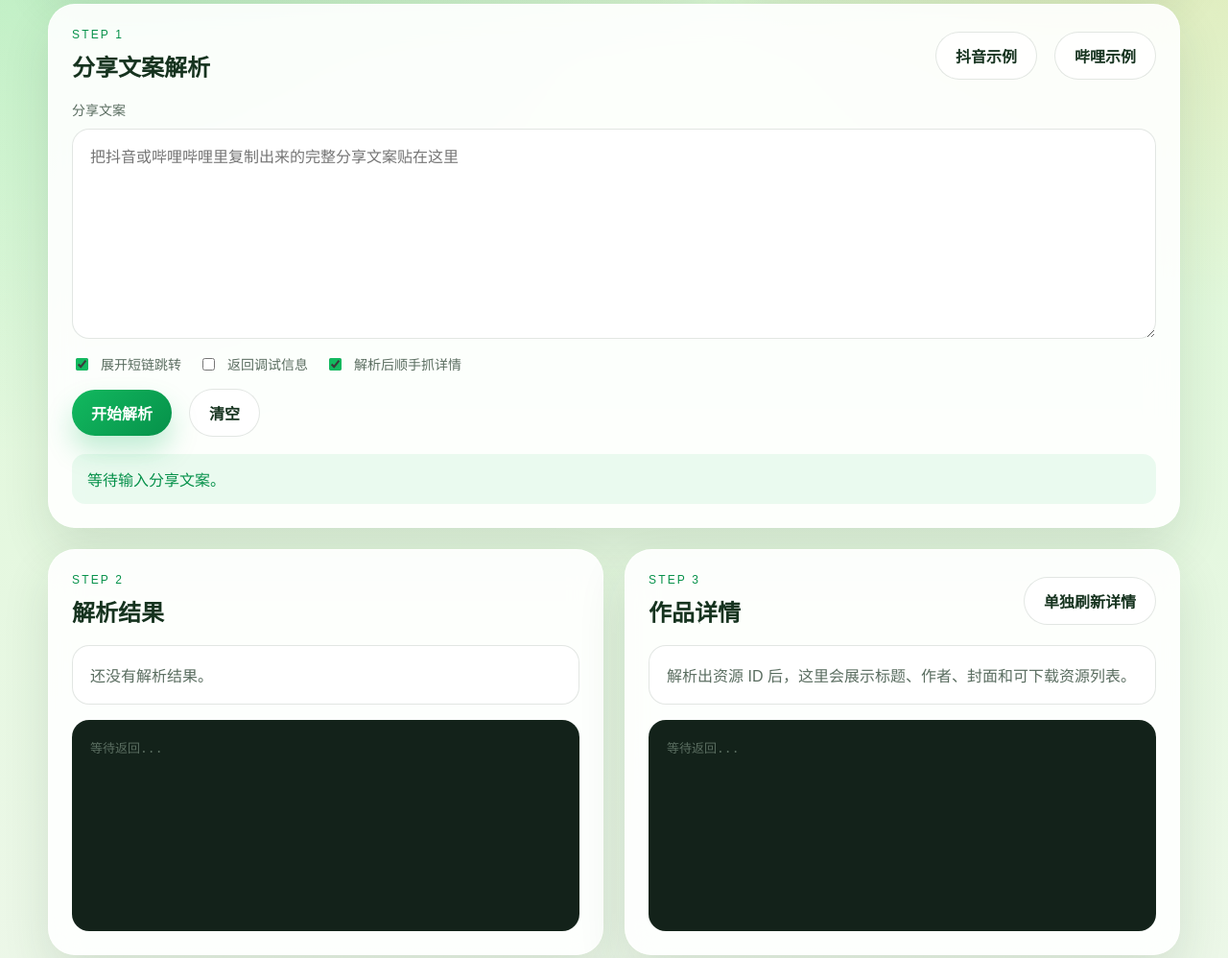
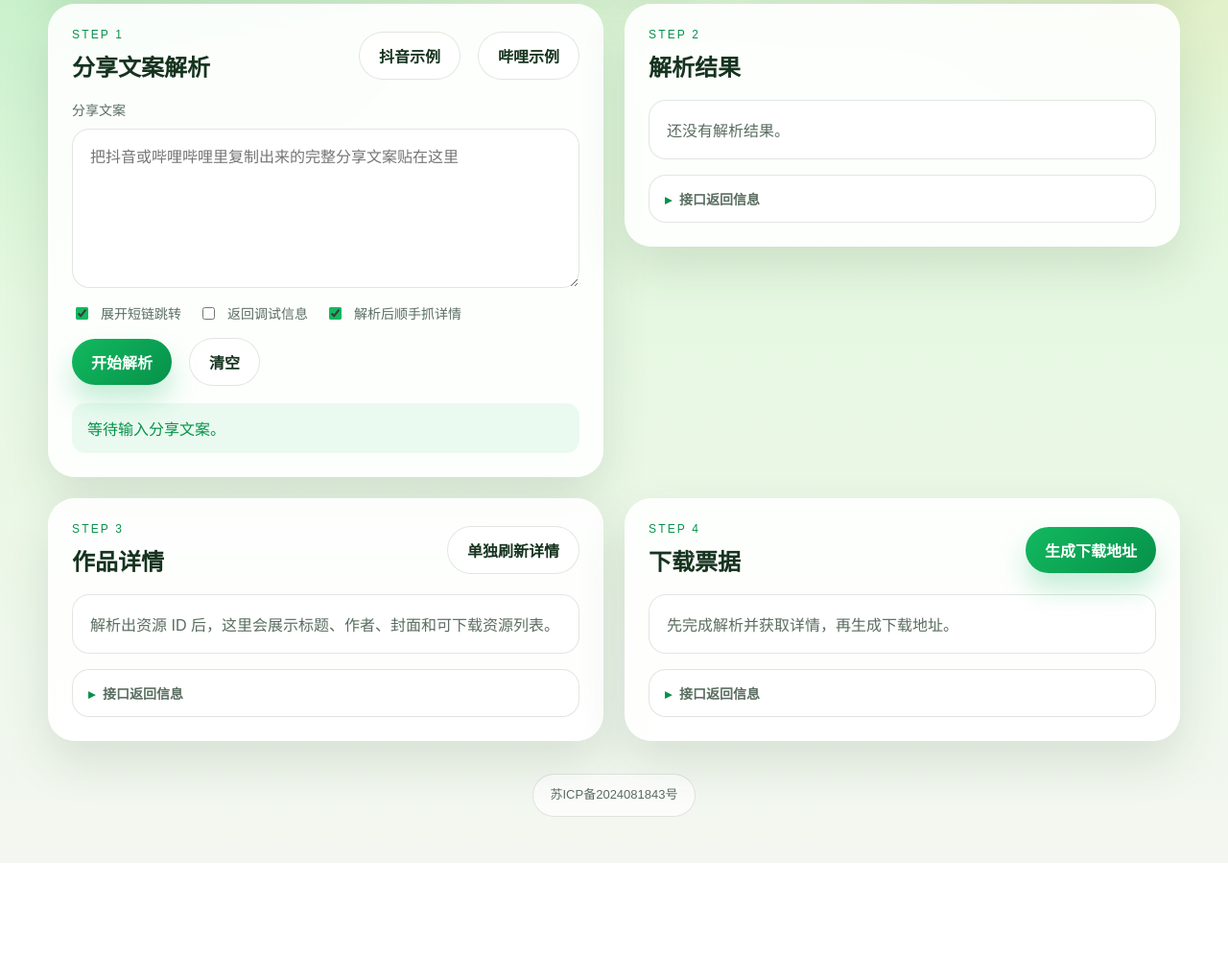
Before and after one commit to ziyuCat/xiazai_node, a website: page public/index.html in a window 1280 px wide. Shown: the part 290-1288 px from the top of the page at 96% size. After the commit the page ends 1189 px from the top, so only its background shows below. Drawn offline with Linux system fonts and the light colour scheme.

Commit message:
#补充备案号

```diff
--- a/public/app.js
+++ b/public/app.js
@@ -48,6 +48,10 @@ function setStatus(message, tone = "normal") {
 function setJson(target, value) {
   target.textContent = value ? JSON.stringify(value, null, 2) : "等待返回...";
   target.classList.toggle("empty-state", !value);
+  const container = target.closest(".json-section");
+  if (container) {
+    container.open = false;
+  }
 }
 
 function escapeHtml(value) {
--- a/public/index.html
+++ b/public/index.html
@@ -30,7 +30,8 @@
       </header>
 
       <main class="dashboard">
-        <section class="panel panel-input">
+        <section class="results-grid">
+          <article class="panel panel-input">
             <div class="panel-heading">
               <div>
                 <p class="panel-kicker">Step 1</p>
@@ -50,7 +51,7 @@
               <span class="field-label">分享文案</span>
               <textarea
                 id="share-text"
-              rows="7"
+                rows="5"
                 placeholder="把抖音或哔哩哔哩里复制出来的完整分享文案贴在这里"
               ></textarea>
             </label>
@@ -82,9 +83,8 @@
             <p id="status-bar" class="status-bar" aria-live="polite">
               等待输入分享文案。
             </p>
-        </section>
+          </article>
 
-        <section class="results-grid">
           <article class="panel">
             <div class="panel-heading">
               <div>
@@ -95,7 +95,10 @@
             <div id="parse-summary" class="summary-card empty-state">
               还没有解析结果。
             </div>
+            <details class="json-section">
+              <summary>接口返回信息</summary>
               <pre id="parse-json" class="json-view empty-state">等待返回...</pre>
+            </details>
           </article>
 
           <article class="panel">
@@ -117,11 +120,13 @@
                 <select id="resource-select"></select>
               </label>
             </div>
+            <details class="json-section">
+              <summary>接口返回信息</summary>
               <pre id="detail-json" class="json-view empty-state">等待返回...</pre>
+            </details>
           </article>
-        </section>
 
-        <section class="panel">
+          <article class="panel">
             <div class="panel-heading">
               <div>
                 <p class="panel-kicker">Step 4</p>
@@ -135,9 +140,24 @@
             <div id="download-summary" class="download-card empty-state">
               先完成解析并获取详情，再生成下载票据。
             </div>
+            <details class="json-section">
+              <summary>接口返回信息</summary>
               <pre id="download-json" class="json-view empty-state">等待返回...</pre>
+            </details>
+          </article>
         </section>
       </main>
+
+      <footer class="site-footer">
+        <a
+          class="beian-link"
+          href="https://beian.miit.gov.cn/"
+          target="_blank"
+          rel="noreferrer"
+        >
+          苏ICP备2024081843号
+        </a>
+      </footer>
     </div>
 
     <script src="/app.js"></script>
--- a/public/styles.css
+++ b/public/styles.css
@@ -37,6 +37,48 @@ body {
   width: min(1180px, calc(100vw - 32px));
   margin: 0 auto;
   padding: 28px 0 48px;
+}
+
+.site-footer {
+  display: flex;
+  justify-content: center;
+  margin-top: 28px;
+  padding: 6px 0 0;
+}
+
+.beian-link {
+  display: inline-flex;
+  align-items: center;
+  justify-content: center;
+  min-height: 44px;
+  padding: 12px 18px;
+  border: 1px solid var(--line);
+  border-radius: 999px;
+  background: rgba(255, 255, 255, 0.72);
+  color: var(--muted);
+  text-decoration: none;
+  font-size: 13px;
+  line-height: 1.4;
+  transition:
+    color 0.18s ease,
+    border-color 0.18s ease,
+    background 0.18s ease,
+    transform 0.18s ease,
+    box-shadow 0.18s ease;
+}
+
+.beian-link:hover {
+  color: var(--primary-dark);
+  border-color: rgba(18, 185, 95, 0.28);
+  background: rgba(255, 255, 255, 0.92);
+  box-shadow: 0 12px 24px rgba(30, 64, 43, 0.08);
+  transform: translateY(-1px);
+}
+
+.beian-link:focus-visible {
+  outline: none;
+  border-color: rgba(18, 185, 95, 0.55);
+  box-shadow: 0 0 0 4px rgba(18, 185, 95, 0.12);
 }
 
 .hero {
@@ -183,7 +225,7 @@ select:focus {
 
 textarea {
   resize: vertical;
-  min-height: 180px;
+  min-height: 132px;
   line-height: 1.65;
 }
 
@@ -259,6 +301,7 @@ textarea {
   display: grid;
   grid-template-columns: 1fr 1fr;
   gap: 22px;
+  align-items: start;
 }
 
 .summary-card,
@@ -290,7 +333,7 @@ textarea {
 }
 
 .json-view {
-  margin: 0;
+  margin: 12px 0 0;
   padding: 18px;
   min-height: 220px;
   border-radius: var(--radius-lg);
@@ -303,6 +346,37 @@ textarea {
   font-family: var(--mono);
   font-size: 13px;
   line-height: 1.65;
+}
+
+.json-section {
+  border: 1px solid var(--line);
+  border-radius: var(--radius-lg);
+  background: rgba(255, 255, 255, 0.76);
+  padding: 14px 16px;
+}
+
+.json-section summary {
+  cursor: pointer;
+  color: var(--muted);
+  font-size: 14px;
+  font-weight: 700;
+  list-style: none;
+}
+
+.json-section summary::-webkit-details-marker {
+  display: none;
+}
+
+.json-section summary::before {
+  content: "▸";
+  display: inline-block;
+  margin-right: 8px;
+  color: var(--primary-dark);
+  transition: transform 0.18s ease;
+}
+
+.json-section[open] summary::before {
+  transform: rotate(90deg);
 }
 
 .empty-state {
@@ -351,6 +425,15 @@ textarea {
     padding-top: 18px;
   }
 
+  .site-footer {
+    margin-top: 22px;
+  }
+
+  .beian-link {
+    width: 100%;
+    text-align: center;
+  }
+
   .hero-copy,
   .hero-panel,
   .panel {
```
Lines whose indentation alone changed are shown as unchanged.
